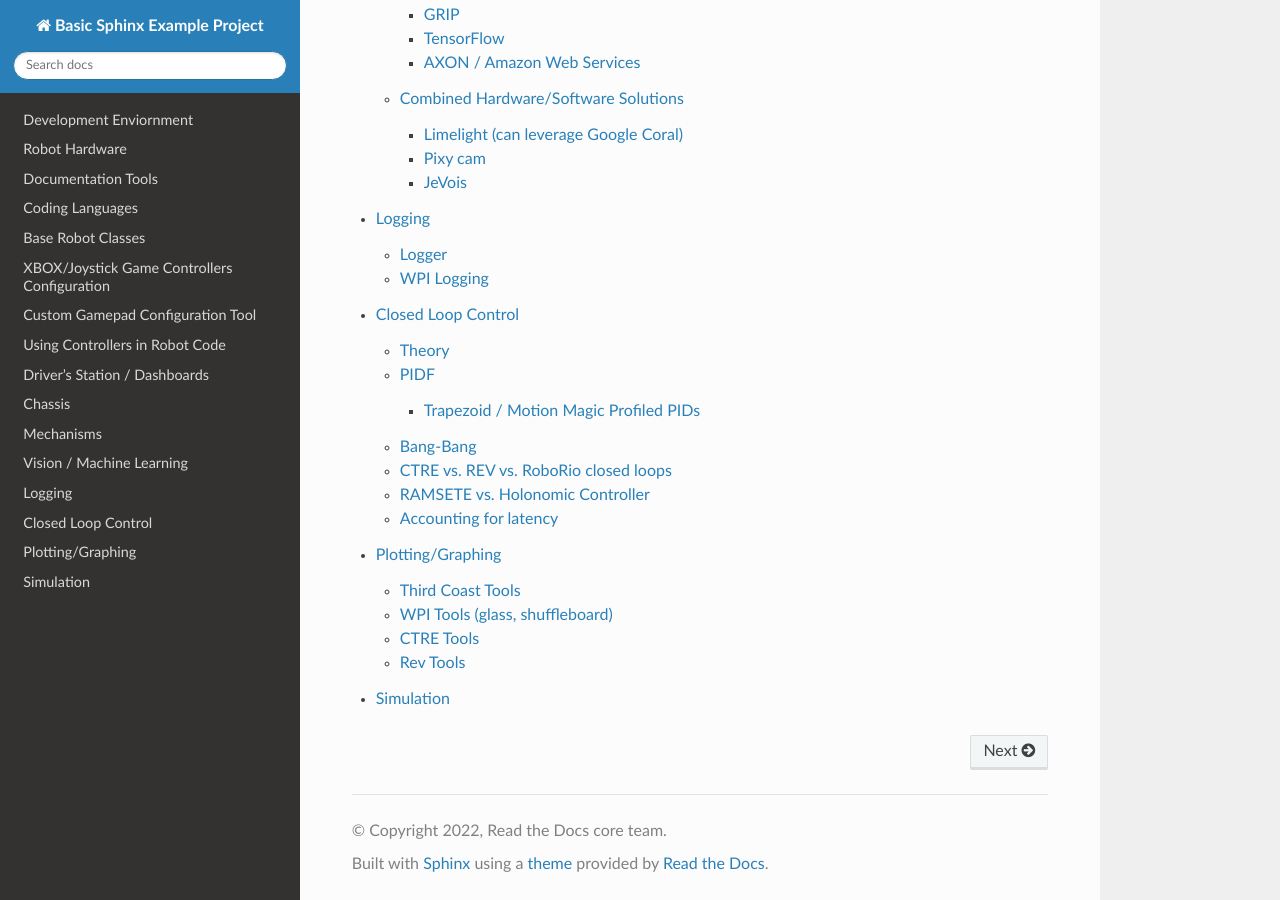
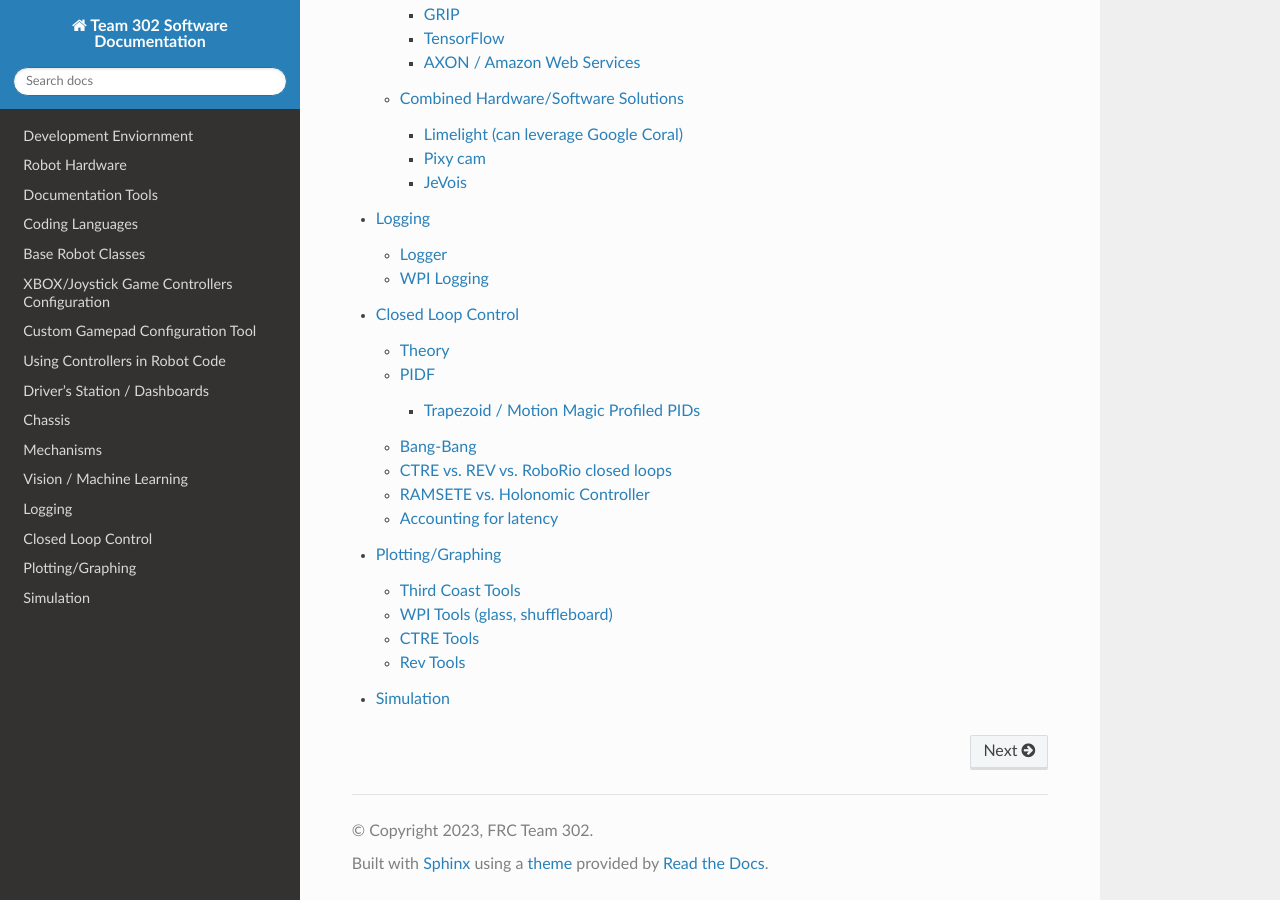
Before and after one commit to Team302/Team302Doco, a Sphinx documentation site: the page built from docs/index.rst, in a window 1280 px wide and 900 px high, scrolled down 3814 px. Built offline with Sphinx 7.4.7 and the Read the Docs theme 2.0.0, drawn with Linux system fonts in a browser that asks for light colours.

Commit message:
Update conf.py
Update information

```diff
--- a/docs/conf.py
+++ b/docs/conf.py
@@ -17,9 +17,9 @@
 
 # -- Project information -----------------------------------------------------
 
-project = "Basic Sphinx Example Project"
-copyright = "2022, Read the Docs core team"
-author = "Read the Docs core team"
+project = "Team 302 Software Documentation"
+copyright = "2023, FRC Team 302"
+author = "Team 302 Software Team"
 
 
 # -- General configuration ---------------------------------------------------
```
